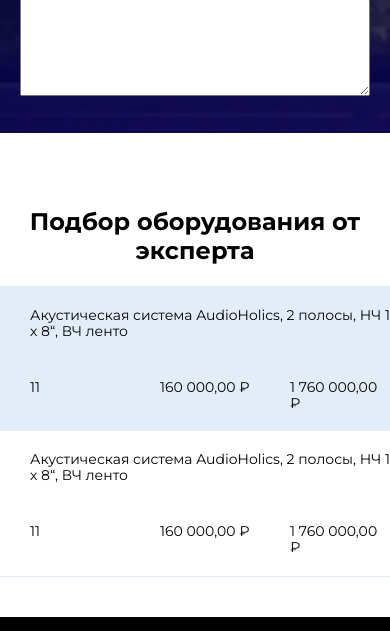
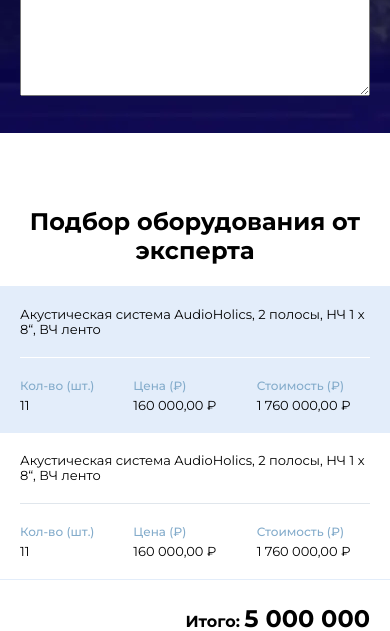
Before and after one commit to den10004/proposal, a website built with Vite: page index.html in a window 390 px wide. Shown: the part 565-1196 px from the top of the page. Built offline with nearby package versions, Linux system fonts and the light colour scheme.

Commit message:
таблица

```diff
--- a/index.html
+++ b/index.html
@@ -114,10 +114,20 @@
               <p>
                 Акустическая система AudioHolics, 2 полосы, НЧ 1 х 8“, ВЧ ленто
               </p>
+              <hr class="hr-selection-white hr-selection" />
             </li>
-            <li class="div2"><p>11</p></li>
-            <li class="div3"><p>160 000,00 ₽</p></li>
-            <li class="div4"><p>1 760 000,00 ₽</p></li>
+            <li class="div2 div-style">
+              <h6>Кол-во (шт.)</h6>
+              <p>11</p>
+            </li>
+            <li class="div3 div-style">
+              <h6>Цена (₽)</h6>
+              <p>160 000,00 ₽</p>
+            </li>
+            <li class="div4 div-style">
+              <h6>Стоимость (₽)</h6>
+              <p>1 760 000,00 ₽</p>
+            </li>
           </ul>
           <ul class="selection-table section-tablebody">
             <li><p>1</p></li>
@@ -125,11 +135,25 @@
               <p>
                 Акустическая система AudioHolics, 2 полосы, НЧ 1 х 8“, ВЧ ленто
               </p>
+              <hr class="hr-selection-ec hr-selection" />
             </li>
-            <li class="div2"><p>11</p></li>
-            <li class="div3"><p>160 000,00 ₽</p></li>
-            <li class="div4"><p>1 760 000,00 ₽</p></li>
+            <li class="div2 div-style">
+              <h6>Кол-во (шт.)</h6>
+              <p>11</p>
+            </li>
+            <li class="div3 div-style">
+              <h6>Цена (₽)</h6>
+              <p>160 000,00 ₽</p>
+            </li>
+            <li class="div4 div-style">
+              <h6>Стоимость (₽)</h6>
+              <p>1 760 000,00 ₽</p>
+            </li>
           </ul>
+        </div>
+
+        <div class="selection__total">
+          <p>Итого: <span>5 000 000</span></p>
         </div>
       </section>
     </div>
--- a/style/proposal.css
+++ b/style/proposal.css
@@ -124,6 +124,7 @@
 }
 
 
+
 @media screen and (max-width: 600px) {
     .layout-proposal {
         max-width: 100%;
@@ -164,5 +165,4 @@
         text-align: left;
         margin-top: 0px;
     }
-
 }
--- a/style/selection.css
+++ b/style/selection.css
@@ -1,5 +1,14 @@
 .selection {
     margin-top: 120px;
+}
+
+
+.hr-selection {
+    display: none;
+}
+
+.div-style>h6 {
+    display: none;
 }
 
 .selection>h4 {
@@ -49,6 +58,18 @@
     font-size: 16px;
 }
 
+.selection__total {
+    margin-top: 40px;
+    font-size: 24px;
+    color: var(--text);
+    font-weight: bold;
+    line-height: 1.2;
+    text-align: right;
+}
+
+.selection__total>p>span {
+    font-size: 36px !important;
+}
 
 
 @media screen and (max-width: 1400px) {
@@ -87,6 +108,15 @@
     .selection-table {
         grid-template-columns: 7.5% 48% 7.5% 18.5% 18.5%;
     }
+
+    .selection__total {
+        font-size: 20px;
+        margin-top: 20px;
+    }
+
+    .selection__total>p>span {
+        font-size: 26px !important;
+    }
 }
 
 @media screen and (max-width: 768px) {
@@ -101,25 +131,31 @@
     .render-list>ul:nth-child(odd) {
         background: #e3edfa;
         border-top: 1px solid #e3edfa;
+        padding-right: 20px;
     }
 
 
     .render-list>ul:nth-child(2n) {
         border-bottom: 1px solid #e3edfa;
+        padding-right: 20px;
     }
 
     .section-tablebody>li {
         border-right: 0px;
-        padding-left: 30px;
     }
 
     .selection-table {
         display: grid;
         grid-template-columns: repeat(3, 1fr);
-        grid-template-rows: repeat(2, 1fr);
+        grid-template-rows: auto;
         grid-column-gap: 0px;
         grid-row-gap: 0px;
     }
+
+    .section-tablebody>li>p {
+        font-size: 13px;
+    }
+
 
     .div1 {
         grid-area: 1 / 1 / 2 / 4;
@@ -146,4 +182,73 @@
     .section-tablebody>li:first-child {
         display: none;
     }
+
+    .hr-selection {
+        display: block;
+    }
+
+    .hr-selection-ec {
+        width: 100%;
+        height: 1px;
+        border: 0;
+        border-top: 1px solid #e0e6ec;
+    }
+
+    .hr-selection-white {
+        width: 100%;
+        height: 1px;
+        border: 0;
+        border-top: 1px solid var(--color-white);
+    }
+
+    .div-style>h6 {
+        display: block;
+        font-size: 12px;
+        color: rgb(132, 172, 203);
+        line-height: 1.2;
+        text-align: left;
+        font-weight: 500;
+        margin-top: 20px;
+    }
+
+    .div2>p {
+        margin-top: 5px !important;
+    }
+
+    .div3 {
+        padding-left: 10px !important;
+    }
+
+    .div3>p {
+        margin-top: 5px !important
+    }
+
+    .div4 {
+        padding-left: 10px !important;
+    }
+
+    .div4>p {
+        margin-top: 5px !important;
+    }
+
+    .selection__total {
+        font-size: 16px;
+        margin-top: 25px;
+    }
+
+    .selection__total>p>span {
+        font-size: 24px !important;
+    }
 }
+
+@media screen and (max-width: 600px) {
+    .selection__total {
+        padding-right: 20px;
+    }
+}
+
+@media screen and (max-width: 335px) {
+    .section-tablebody>li>p {
+        font-size: 12px;
+    }
+}
```
